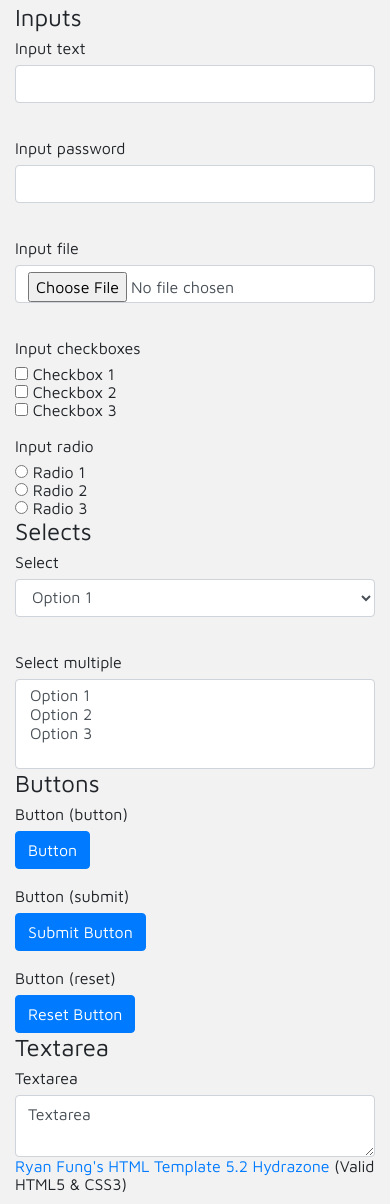
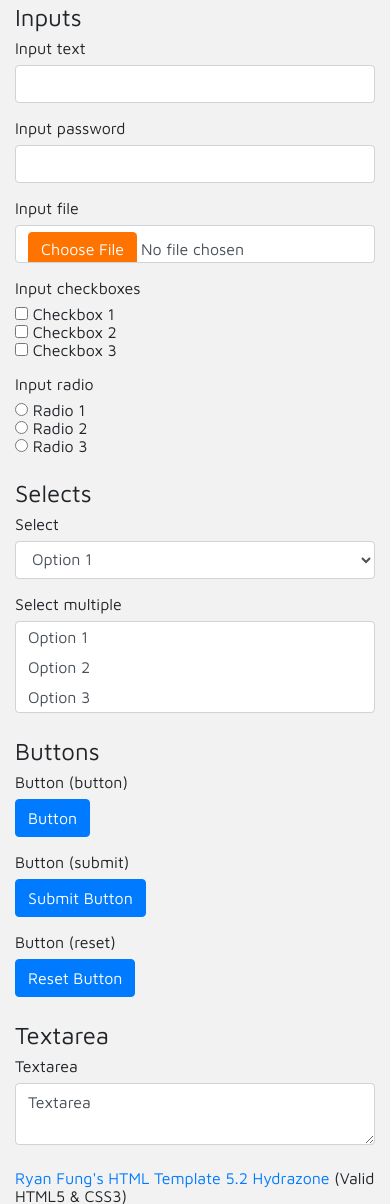
Before and after one commit to ryanvfung/html, a plain HTML site: page 5.2/z52.html in a window 390 px wide. Shown: the part 4363-5567 px from the top of the page. Drawn offline with nearby package versions, Linux system fonts and the light colour scheme; some packages are replaced by stand-ins of ours; a script that the page names is missing.

Commit message:
5.2 Fix form elements and header

```diff
--- a/5.2/z52.css
+++ b/5.2/z52.css
@@ -3,6 +3,14 @@ body {
 	padding-top: 3.5rem;
 	background-color: #f2f2f2;
 	font: 16px "Maven Pro", sans-serif;
+}
+
+h1::before, h2::before, h3::before, h4::before {
+  display: block;
+  content: " ";
+  margin-top: -3.5rem;
+  height: 3.5rem;
+  visibility: hidden;
 }
 
 /* == Responsive Layout */
@@ -12,11 +20,10 @@ body {
 	}
 }
 
-/* == Centre navbar items */
+/* == Header navbar */
 header .navbar {
 	padding: 0rem;
 	box-shadow: 0 0 10px 1px rgba(0, 0, 0, .3);
-	background-color: #ff7300;
 	color: #fff;
 }
 .navbar-brand, .navbar-nav, .navbar-nav .nav-item {
@@ -34,7 +41,6 @@ header .navbar {
 @media (min-width: 34em) {
 	header .navbar {
 		background-color: transparent;
-		background-image: linear-gradient(0, rgba(255, 115, 0, .9), #ff7300);
 		text-align: center;
 	}
 	#header-navbar {
@@ -48,6 +54,8 @@ header .navbar {
 	padding: .5rem;
 }
 
+/* == Code elements */
+
 pre {
 	border-radius: 5px 5px 0 0;
 }
@@ -58,7 +66,7 @@ pre {
 	counter-reset: line;
 }
 pre > span, pre > code > span {
-	counter-increment: line
+	counter-increment: line;
 }
 pre span:before{
 	content: counter(line);
@@ -68,8 +76,36 @@ pre span:before{
 	        user-select: none;
 }
 
+/* == Form elements */
+
+fieldset { margin-bottom: .5rem; }
+select[multiple].form-control { padding: 0; }
+option { padding: .375rem .75rem; }
+::-webkit-file-upload-button {  }
+::-webkit-file-upload-button{
+	display: inline-block;
+	padding: .25rem .75rem;
+	font: 1rem "Maven Pro", sans-serif;
+	line-height: 1.5;
+	color: #fff;
+	background-color: #ff7300;
+	border: .0625rem solid #ff7300;
+	border-radius: .25rem;
+	cursor: pointer;
+}
+
 /* PyroCarbon
 /* -------------------------------------------------- */
+header .navbar {
+	background-color: #ff7300;
+}
+
+@media (min-width: 34em) {
+	header .navbar {
+		background-image: linear-gradient(0, rgba(255, 115, 0, .9), #ff7300);
+	}
+}
+
 .form-control:focus {
 	border-color: #ff9940;
 }
@@ -115,11 +151,3 @@ pre span:before{
 .sidenav > li > ul > li > a.active {
 	border-left: .2rem solid #f60;
 }
-
-h1::before, h2::before, h3::before, h4::before {
-  display: block;
-  content: " ";
-  margin-top: -3.5rem;
-  height: 3.5rem;
-  visibility: hidden;
-}
--- a/5.2/z52.html
+++ b/5.2/z52.html
@@ -1,5 +1,5 @@
+<!doctype html>
 <!-- Ryan Fung's HTML Template v5.2 -->
-<!doctype html>
 <html><head>
 	<meta charset="utf-8">
 	<meta http-equiv="X-UA-Compatible" content="IE=edge">
@@ -47,7 +47,7 @@
 		</div>
 	</nav>
 </header>
-<main role="main" class="container"><div class="row"><div class="col-md-9">
+<main class="container"><div class="row"><div class="col-md-9">
 <h1 id="h1"><span class="title">HTML Template</span> <small id="subtitle">5.2 Hydrazone</small></h1>
 <section>
 	<h2 id="h2">Heading 2 <small>Secondary Heading 2 Text</small></h2>
@@ -237,27 +237,23 @@
 	<h2 id="forms">Forms</h2>
 	<form id="form"><fieldset>
 		<legend>Inputs</legend>
-	<label>Input text</label><br>
-		<input type="text" class="form-control" /><br>
-	<br>
-	<label>Input password</label><br>
-		<input type="password" class="form-control" /><br>
-	<br>
-	<label>Input file</label><br>
-		<input type="file" class="form-control" /><br>
-		<br>
-	<label>Input checkboxes</label><br>
+		<p><label>Input text</label><br>
+			<input type="text" class="form-control" /></p>
+		<p><label>Input password</label>
+			<input type="password" class="form-control" /></p>
+		<p><label>Input file</label>
+			<input type="file" class="form-control" /></p>
+		<p><label>Input checkboxes</label><br>
 			<input type="checkbox" id="checkbox1"> Checkbox 1<br>
 			<input type="checkbox" id="checkbox2"> Checkbox 2<br>
-		<input type="checkbox" id="checkbox3"> Checkbox 3<br>
-	<br>
-	<label>Input radio</label><br>
+			<input type="checkbox" id="checkbox3"> Checkbox 3</p>
+		<p><label>Input radio</label><br>
 			<input type="radio" id="radio1" name="radio" value="a"> Radio 1<br>
 			<input type="radio" id="radio2" name="radio" value="b"> Radio 2<br>
-		<input type="radio" id="radio3" name="radio" value="c"> Radio 3
+			<input type="radio" id="radio3" name="radio" value="c"> Radio 3</p>
 	</fieldset><fieldset>
 		<legend>Selects</legend>
-	<label>Select</label><br>
+		<p><label>Select</label><br>
 			<select class="form-control">
 				<option>Option 1</option>
 				<option>Option 2</option>
@@ -267,27 +263,24 @@
 					<option>Option Group 2</option>
 					<option>Option Group 3</option>
 				</optgroup>
-			</select>
-	<br><br>
-	<label>Select multiple</label>
-		<br><select multiple="multiple" class="form-control">
+			</select></p>
+		<p><label>Select multiple</label>
+			<select multiple="multiple" size="3" class="form-control">
 				<option>Option 1</option>
 				<option>Option 2</option>
-			<option>Option 3</option></select>
+				<option>Option 3</option></select></p>
 	</fieldset><fieldset>
 		<legend>Buttons</legend>
-	<label>Button (button)</label><br>
-		<button type="button" class="btn btn-primary">Button</button>
-	<br><br>
-	<label>Button (submit)</label><br>
-		<button type="submit" class="btn btn-primary">Submit Button</button>
-	<br><br>
-	<label>Button (reset)</label><br>
-		<button type="reset" class="btn btn-primary">Reset Button</button>
+		<p><label>Button (button)</label><br>
+			<button type="button" class="btn btn-primary">Button</button></p>
+		<p><label>Button (submit)</label><br>
+			<button type="submit" class="btn btn-primary">Submit Button</button></p>
+		<p><label>Button (reset)</label><br>
+			<button type="reset" class="btn btn-primary">Reset Button</button></p>
 	</fieldset><fieldset>
 		<legend>Textarea</legend>
-	<label>Textarea</label><br>
-		<textarea class="form-control">Textarea</textarea>
+		<p><label>Textarea</label><br>
+			<textarea class="form-control">Textarea</textarea></p>
 	</fieldset></form>
 </section>
 </div><div class="hidden-sm-down col-md-3 sidenav-container">
```
Also changed, not shown: README.md. Lines whose indentation alone changed are shown as unchanged.
